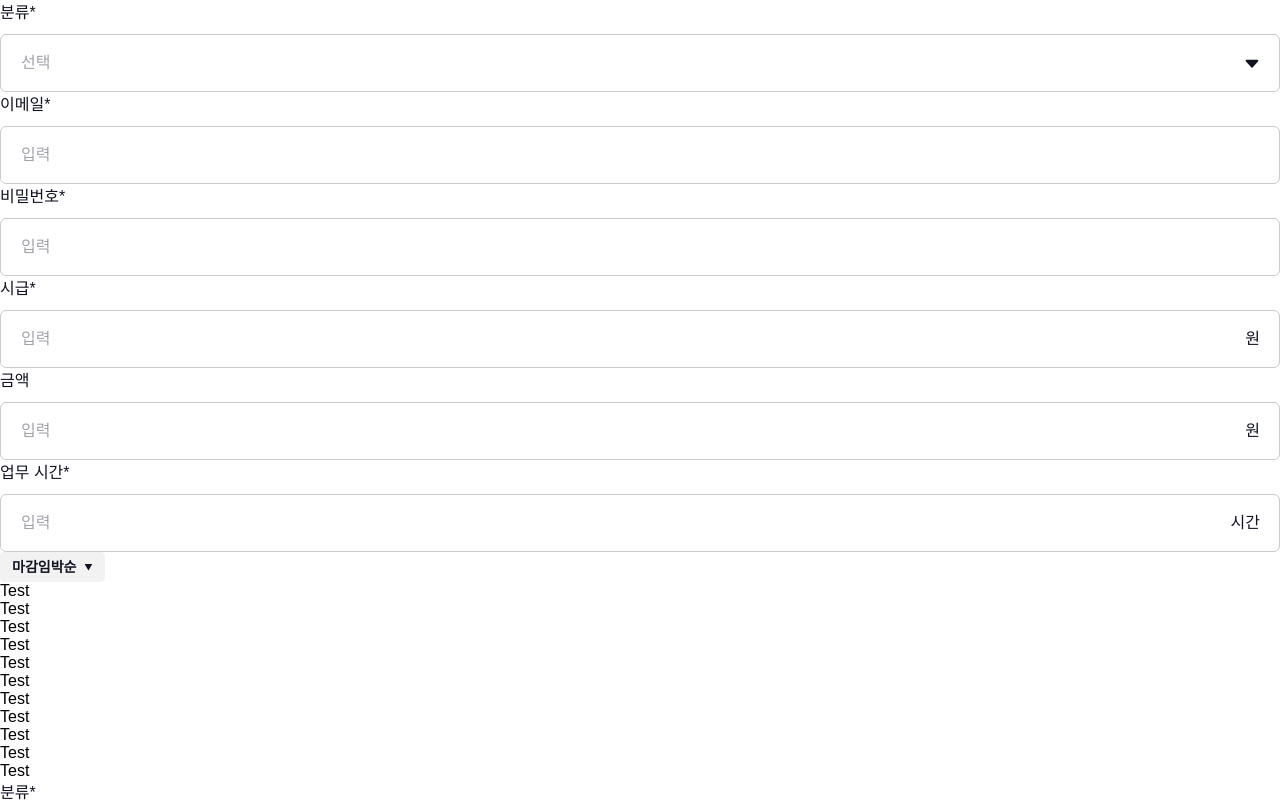
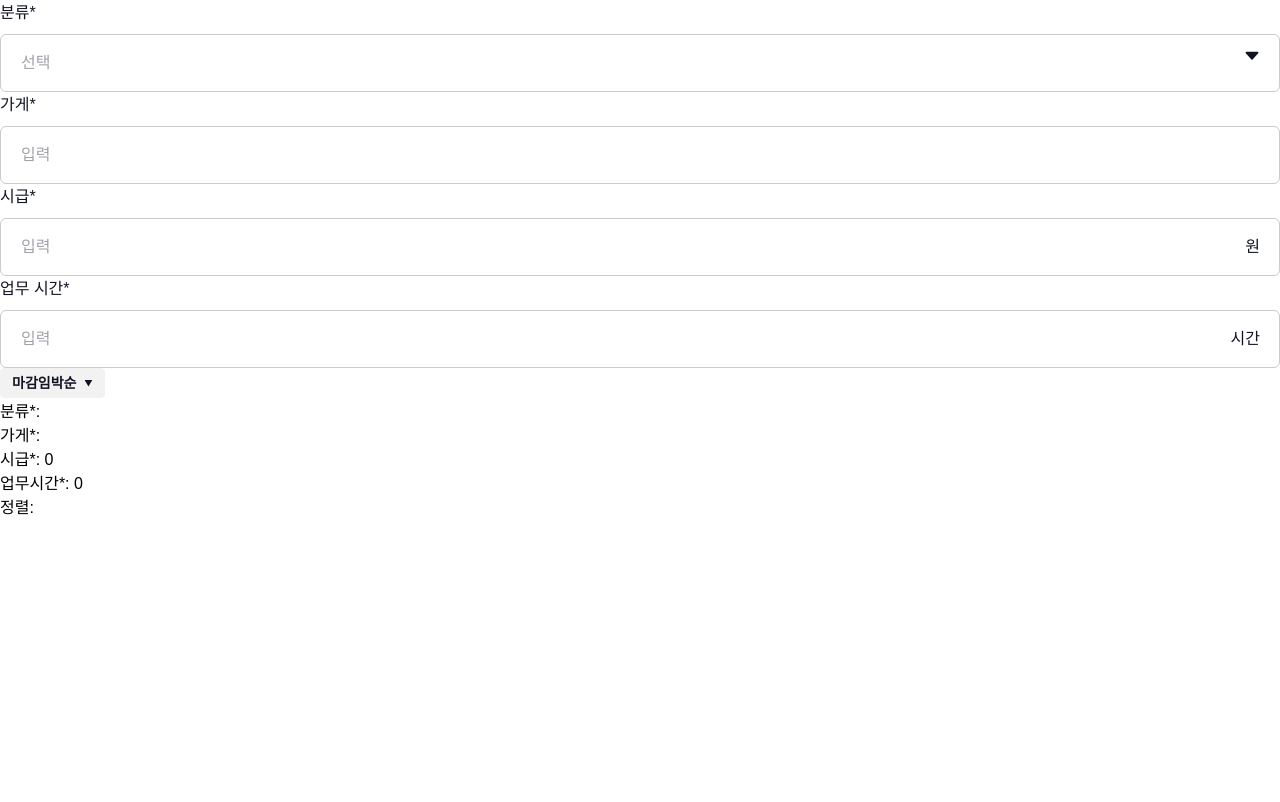
Before and after one commit to TheJulge/Frontend, a Next.js app: page /inputTest in a window 1280 px wide. Shown: the top 802 px of the page. Built offline with nearby package versions, Linux system fonts and the light colour scheme; a web font is replaced by a local one.

Commit message:
[#3] refactor: 코드 리뷰 수정 사항 반영

```diff
--- a/components/commons/inputs/basicInput/BasicInput.module.scss
+++ b/components/commons/inputs/basicInput/BasicInput.module.scss
@@ -1,10 +1,10 @@
 .container {
   @include body1-regular(--black);
   width: 100%;
-  display: flex;
-  flex-direction: column;
-  align-items: flex-start;
-  gap: 8px;
+  // display: flex;
+  // flex-direction: column;
+  // align-items: flex-start;
+  // gap: 8px;
 
   .input {
     @include body1-regular(--black);
@@ -15,6 +15,7 @@
     border: 1px solid var(--gray30);
     background: var(--white);
     outline: none;
+    margin-top: 8px;
 
     &::placeholder {
       color: var(--gray40);
--- a/components/commons/inputs/basicInput/BasicInput.tsx
+++ b/components/commons/inputs/basicInput/BasicInput.tsx
@@ -4,13 +4,19 @@ import React from 'react';
 /**
  * label 이름을 지정해서 TEXT를 입력 할 수 있는 기본 input 입니다!
  * @param {labelName} props label로 사용할 input의 이름을 적어주면 됩니다.
+ * @param {setValue} props 해당 인풋에서 사용할 state를 변경할 seter 함수
  */
 
 type BasicInputProps = {
   labelName: string;
+  setValue: React.Dispatch<React.SetStateAction<string>>;
 };
 
-export default function BasicInput({ labelName }: BasicInputProps) {
+export default function BasicInput({ labelName, setValue }: BasicInputProps) {
+  const handleChange = (event: React.ChangeEvent<HTMLInputElement>) => {
+    setValue(event.target.value);
+  };
+
   return (
     <div className={styles.container}>
       <label htmlFor={labelName}>{labelName}</label>
@@ -19,6 +25,7 @@ export default function BasicInput({ labelName }: BasicInputProps) {
         id={labelName}
         placeholder="입력"
         type="text"
+        onChange={handleChange}
       />
     </div>
   );
--- a/components/commons/inputs/moneyInput/MoneyInput.module.scss
+++ b/components/commons/inputs/moneyInput/MoneyInput.module.scss
@@ -1,17 +1,14 @@
 .container {
   @include body1-regular(--black);
   width: 100%;
-  display: flex;
-  flex-direction: column;
-  align-items: flex-start;
-  gap: 8px;
   position: relative;
 
   .input {
     @include body1-regular(--black);
     width: 100%;
     height: 58px;
-    padding: 16px 20px;
+    padding: 16px 60px 16px 20px;
+    margin-top: 8px;
     border-radius: 6px;
     border: 1px solid var(--gray30);
     background: var(--white);
--- a/components/commons/inputs/moneyInput/MoneyInput.tsx
+++ b/components/commons/inputs/moneyInput/MoneyInput.tsx
@@ -1,27 +1,34 @@
 import styles from '@/components/commons/inputs/moneyInput/MoneyInput.module.scss';
-import React, { useState } from 'react';
+import React from 'react';
 
 /**
  * 숫자만 입력할 수 있는 input 입니다.
  * 금액 관련한 정보가 필요할 때 사용 가능하며, 기본 단위는 원 입니다.
  * 추가로 최저 시급보다 적게 입력 시 자동으로 최저 시급으로 변경합니다.
  * @param {labelName} props label로 사용할 input의 이름을 적어주면 됩니다.
+ * @param {value} props 해당 인풋에서 사용할 State
+ * @param {setValue} props 해당 인풋에서 사용할 state를 변경할 seter 함수
  */
 
 type MoneyInputProps = {
   labelName: string;
+  value: number;
+  setValue: React.Dispatch<React.SetStateAction<number>>;
 };
 
 const MINIMUM_WAGE = '9860';
 
-export default function MoneyInput({ labelName }: MoneyInputProps) {
-  const [money, setMoney] = useState<number>(0);
+export default function MoneyInput({
+  labelName,
+  value,
+  setValue,
+}: MoneyInputProps) {
   const handleChange = (event: React.FormEvent<HTMLInputElement>) => {
-    setMoney(Number(event.currentTarget.value));
+    setValue(Number(event.currentTarget.value));
   };
   const handleFocusOut = (event: React.FormEvent<HTMLInputElement>) => {
-    if (money < Number(MINIMUM_WAGE)) {
-      setMoney(Number(MINIMUM_WAGE));
+    if (value < Number(MINIMUM_WAGE)) {
+      setValue(Number(MINIMUM_WAGE));
       const temp = event;
       temp.currentTarget.value = MINIMUM_WAGE;
     }
--- a/components/commons/inputs/selectInput/SelectInput.module.scss
+++ b/components/commons/inputs/selectInput/SelectInput.module.scss
@@ -5,10 +5,6 @@
   .select {
     @include body1-regular(--black);
     width: 100%;
-    display: flex;
-    flex-direction: column;
-    align-items: flex-start;
-    gap: 8px;
 
     .button {
       width: 100%;
@@ -28,6 +24,7 @@
         width: 100%;
         height: 58px;
         padding: 16px 20px;
+        margin-top: 8px;
         border-radius: 6px;
         border: 1px solid var(--gray30);
         background: var(--white);
--- a/components/commons/inputs/selectInput/SelectInput.tsx
+++ b/components/commons/inputs/selectInput/SelectInput.tsx
@@ -8,15 +8,23 @@ import DropDownDownIcon from '@/public/inputs/dropDownDown.svg';
  * 클릭하면 드롭박스가 나오는 셀렉트 형식의 인풋입니다.
  * @param {labelName} props label로 사용할 input의 이름을 적어주면 됩니다.
  * @param {options} props 드롭박스에 들어갈 옵션을 넣어주면 됩니다.
+ * @param {value} props 해당 인풋에서 사용할 State
+ * @param {setValue} props 해당 인풋에서 사용할 state를 변경할 seter 함수
  */
 
 type SelectInputProps = {
   labelName: string;
   options: string[];
+  value: string;
+  setValue: React.Dispatch<React.SetStateAction<string>>;
 };
 
-export default function SelectInput({ labelName, options }: SelectInputProps) {
-  const [value, setValue] = useState<string>('');
+export default function SelectInput({
+  labelName,
+  options,
+  value,
+  setValue,
+}: SelectInputProps) {
   const [showDropDown, setShowDropDown] = useState<boolean>(false);
   const buttonRef = useRef(null);
   const handleSelectInputClick = () => {
@@ -48,6 +56,7 @@ export default function SelectInput({ labelName, options }: SelectInputProps) {
             placeholder="선택"
             type="text"
             value={value}
+            tabIndex={-1}
           />
           {showDropDown ? (
             <DropDownUpIcon alt="arrowUpIcon" className={styles.upIcon} />
--- a/components/commons/inputs/sortSelectInput/SortSelectInput.tsx
+++ b/components/commons/inputs/sortSelectInput/SortSelectInput.tsx
@@ -6,12 +6,21 @@ import PolygonDownIcon from '@/public/inputs/polygonDown.svg';
 
 /**
  * 클릭하면 드롭박스가 나오는 셀렉트 형식의 인풋입니다. 공고의 정렬 기준을 선택합니다.
+ * @param {value} props 해당 인풋에서 사용할 State
+ * @param {setValue} props 해당 인풋에서 사용할 state를 변경할 seter 함수
  */
+
+type SortSelectInputProps = {
+  value: string;
+  setValue: React.Dispatch<React.SetStateAction<string>>;
+};
 
 const OPTIONS = ['마감임박순', '시급많은순', '시간적은순', '가나다순'];
 
-export default function SortSelectInput() {
-  const [value, setValue] = useState<string>('');
+export default function SortSelectInput({
+  value,
+  setValue,
+}: SortSelectInputProps) {
   const [showDropDown, setShowDropDown] = useState<boolean>(false);
   const buttonRef = useRef(null);
   const handleSelectInputClick = () => {
@@ -41,6 +50,7 @@ export default function SortSelectInput() {
           placeholder="마감임박순"
           type="text"
           value={value}
+          tabIndex={-1}
         />
         {showDropDown ? (
           <PolygonUpIcon alt="arrowUpIcon" className={styles.upIcon} />
--- a/components/commons/inputs/timeInput/TimeInput.module.scss
+++ b/components/commons/inputs/timeInput/TimeInput.module.scss
@@ -1,17 +1,14 @@
 .container {
   @include body1-regular(--black);
   width: 100%;
-  display: flex;
-  flex-direction: column;
-  align-items: flex-start;
-  gap: 8px;
   position: relative;
 
   .input {
     @include body1-regular(--black);
     width: 100%;
     height: 58px;
-    padding: 16px 20px;
+    padding: 16px 60px 16px 20px;
+    margin-top: 8px;
     border-radius: 6px;
     border: 1px solid var(--gray30);
     background: var(--white);
--- a/components/commons/inputs/timeInput/TimeInput.tsx
+++ b/components/commons/inputs/timeInput/TimeInput.tsx
@@ -1,12 +1,21 @@
 import styles from '@/components/commons/inputs/timeInput/TimeInput.module.scss';
-
+import React from 'react';
 /**
  * 숫자만 입력할 수 있는 input 입니다.
  * 시간 관련한 정보가 필요할 때 사용 가능하며, 기본 단위는 시간 입니다.
  * MoneyInput이랑 달리 최저시급을 자동적으로 맞추는 기능이 필요하지 않아 따로 분리 했습니다.
+ * @param {setValue} props 해당 인풋에서 사용할 state를 변경할 seter 함수
  */
 
-export default function TimeInput() {
+type TimeInputProps = {
+  setValue: React.Dispatch<React.SetStateAction<number>>;
+};
+
+export default function TimeInput({ setValue }: TimeInputProps) {
+  const handleChange = (event: React.ChangeEvent<HTMLInputElement>) => {
+    setValue(Number(event.target.value));
+  };
+
   return (
     <div className={styles.container}>
       <label htmlFor="time">업무 시간*</label>
@@ -15,6 +24,7 @@ export default function TimeInput() {
         id="time"
         type="number"
         placeholder="입력"
+        onChange={handleChange}
       />
       <div className={styles.time}>시간</div>
     </div>
--- a/pages/inputTest.tsx
+++ b/pages/inputTest.tsx
@@ -3,8 +3,15 @@ import MoneyInput from '@/components/commons/inputs/moneyInput/MoneyInput';
 import SelectInput from '@/components/commons/inputs/selectInput/SelectInput';
 import SortSelectInput from '@/components/commons/inputs/sortSelectInput/SortSelectInput';
 import TimeInput from '@/components/commons/inputs/timeInput/TimeInput';
+import { useState } from 'react';
 
 export default function InputTest() {
+  const [aaa, setAaa] = useState<string>('');
+  const [bbb, setBbb] = useState<number>(0);
+  const [ccc, setCcc] = useState<number>(0);
+  const [ddd, setDdd] = useState<string>('');
+  const [eee, setEee] = useState<string>('');
+
   const OPTIONS = [
     '한식',
     '중식',
@@ -21,33 +28,21 @@ export default function InputTest() {
 
   return (
     <>
-      <SelectInput labelName="분류*" options={OPTIONS} />
-      <BasicInput labelName="이메일*" />
-      <BasicInput labelName="비밀번호*" />
-      <MoneyInput labelName="시급*" />
-      <MoneyInput labelName="금액" />
-      <TimeInput />
-      <SortSelectInput />
-      <p>Test</p>
-      <p>Test</p>
-      <p>Test</p>
-      <p>Test</p>
-      <p>Test</p>
-      <p>Test</p>
-      <p>Test</p>
-      <p>Test</p>
-      <p>Test</p>
-      <p>Test</p>
-      <p>Test</p>
-      <div style={{ width: '350px' }}>
-        <SelectInput labelName="분류*" options={OPTIONS} />
-        <BasicInput labelName="이메일*" />
-        <BasicInput labelName="비밀번호*" />
-        <MoneyInput labelName="시급*" />
-        <MoneyInput labelName="금액" />
-        <TimeInput />
-        <SortSelectInput />
-      </div>
+      <SelectInput
+        labelName="분류*"
+        options={OPTIONS}
+        value={ddd}
+        setValue={setDdd}
+      />
+      <BasicInput labelName="가게*" setValue={setAaa} />
+      <MoneyInput labelName="시급*" value={bbb} setValue={setBbb} />
+      <TimeInput setValue={setCcc} />
+      <SortSelectInput value={eee} setValue={setEee} />
+      <div>분류*: {ddd}</div>
+      <div>가게*: {aaa}</div>
+      <div>시급*: {bbb}</div>
+      <div>업무시간*: {ccc}</div>
+      <div>정렬: {eee}</div>
     </>
   );
 }
```
